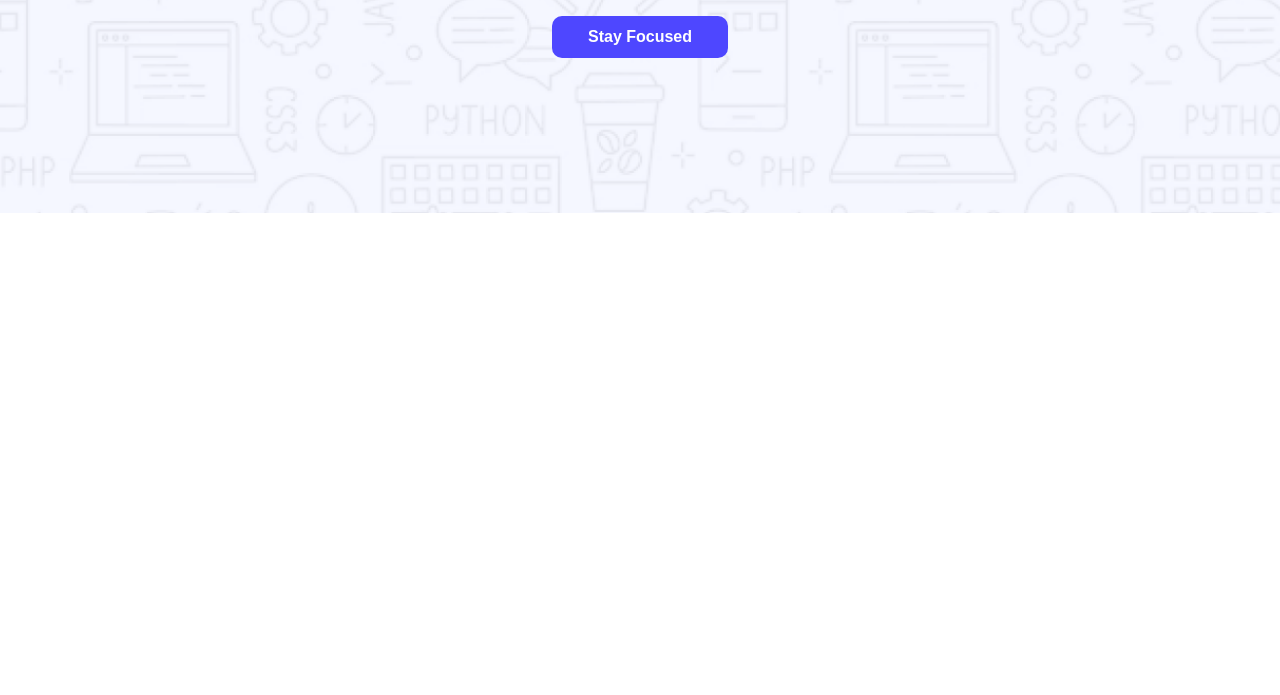
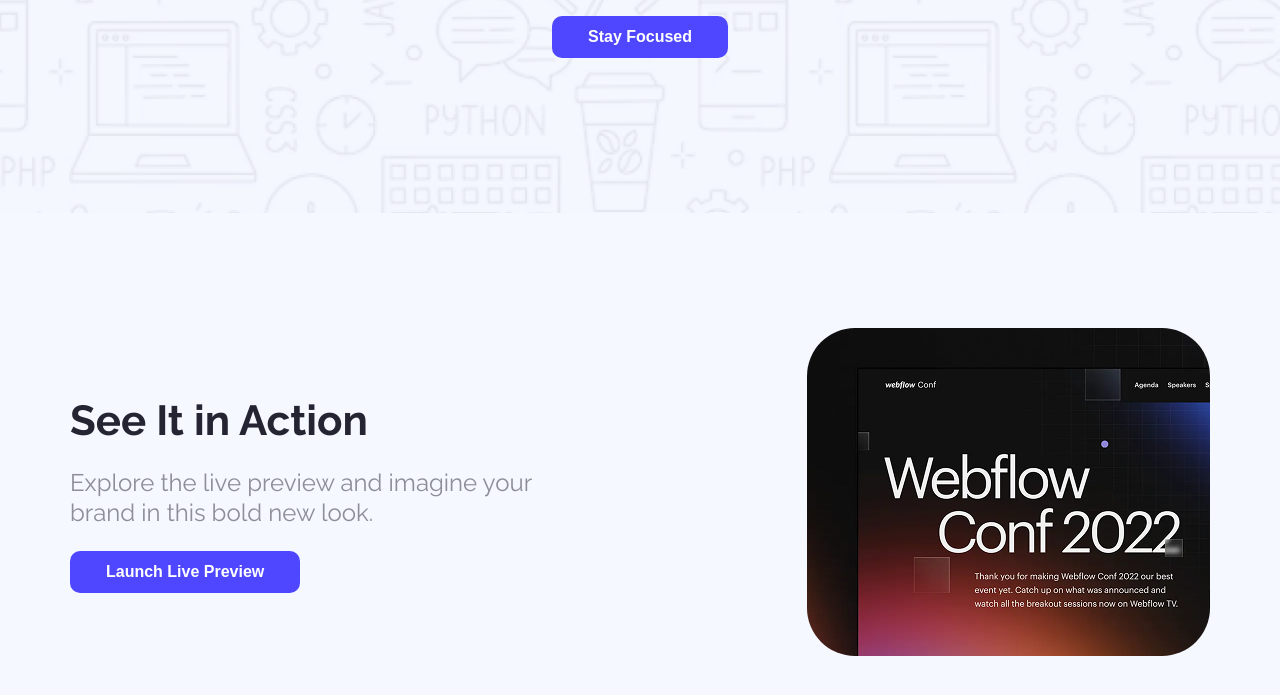
Before and after one commit to rafiultalukdar1/first-assignment, a plain HTML site: page index.html in a window 1280 px wide. Shown: the part 475-1170 px from the top of the page. Before the commit the page ends 800 px from the top, so only its background shows below. Drawn offline with Linux system fonts and the light colour scheme.

Commit message:
added action section

```diff
--- a/index.html
+++ b/index.html
@@ -31,6 +31,33 @@
      </header>
     <!-- Header Area End Here -->
 
+    <main>
+        <!-- action section start here -->
+         <section class="action-section">
+            <div class="container">
+                <div class="action-area">
+                    <div>
+                        <h2>See It in Action</h2>
+                        <p>Explore the live preview and imagine your brand in this bold new look.</p>
+                        <button>Launch Live Preview</button>
+                    </div>
+                    <div>
+                        <img src="images/wc-mini.png" alt="">
+                    </div>
+                </div>
+            </div>
+         </section>
+        <!-- action section end here -->
+
+
+
+
+
+
+
+
+    </main>
+
 
 
 
--- a/style.css
+++ b/style.css
@@ -109,3 +109,35 @@
 .banner-section button {
     margin-top: 38px;
 }
+
+/*=== action section here ===*/
+
+.action-section {
+    padding: 115px 0;
+    background: #F5F8FF;
+}
+
+.action-area {
+    display: flex;
+    justify-content: space-between;
+    align-items: center;
+    gap: 220px;
+}
+
+.action-area img {
+    border-radius: 48px;
+}
+
+.action-area h2 {
+    color: #252432;
+    font-size: 42px;
+    font-weight: 700;
+}
+
+.action-area p {
+    padding: 23px 0;
+    color: rgba(37, 36, 50, 0.50);
+    font-size: 24px;
+    font-weight: 400;
+    line-height: 30px;
+}
```
